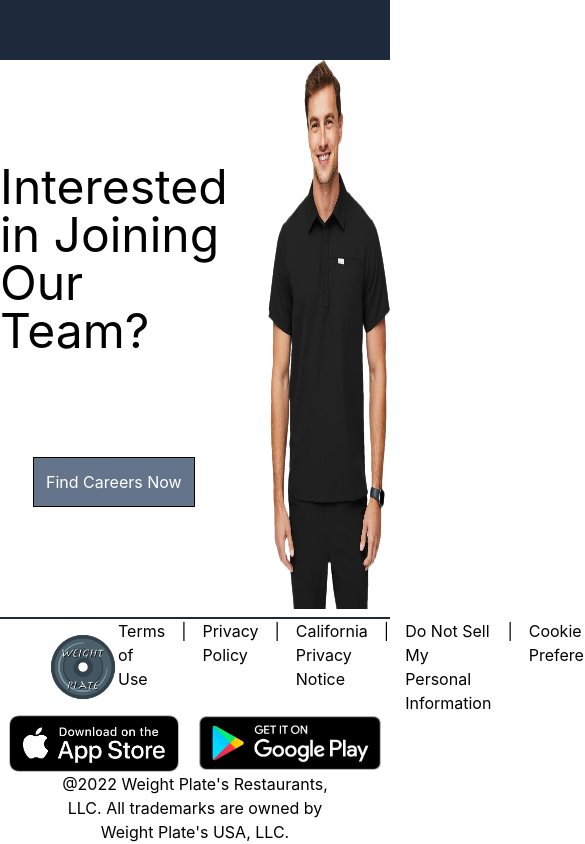
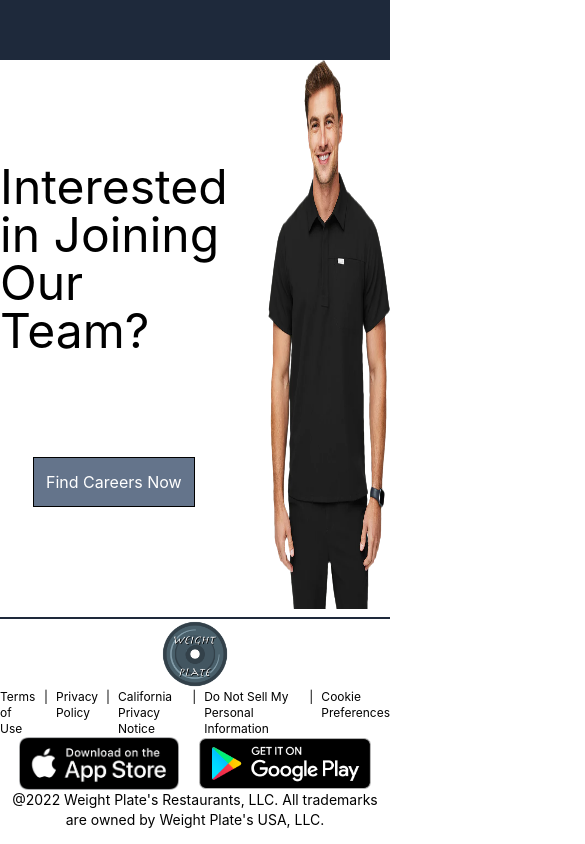
Before and after one commit to wramos1/weight-plate, a Next.js app: page /about-us in a window 390 px wide. Shown: the part 1645-2489 px from the top of the page, 585 px wide, since content can reach past the window. Built offline with nearby package versions, Linux system fonts and the light colour scheme.

Commit message:
Made home page, header, and footer all mobile responsive

```diff
--- a/components/CollectionList.jsx
+++ b/components/CollectionList.jsx
@@ -5,12 +5,12 @@ import { useEffect, useState } from "react";
 
 const Collection = ({ collection }) => {
     return (
-        <div className="w-1/4 flex justify-evenly flex-col h-full relative border-2 border-slate-800 hover:bg-slate-800 hover:border-white hover:border-2 hover:z-10 hover:text-white transition-all hover:scale-110">
+        <div className="w-1/4 flex justify-evenly flex-col h-full relative border-2 border-slate-800 hover:bg-slate-800 hover:border-white hover:border-2 hover:z-10 hover:text-white transition-all hover:scale-110 mobile:w-2/3">
             <Link href={`/collection/${collection.handle}`} className="absolute h-full w-full">
-                <div className="h-1/3 w-full flex justify-center items-center">
-                    <h1 className="text-5xl w-screen flex-[4_1_0%] text-center">{collection.title}</h1>
+                <div className="h-1/3 w-full flex justify-center items-center mobile:h-1/5">
+                    <h1 className="text-5xl w-screen flex-[4_1_0%] text-center mobile:text-2xl">{collection.title}</h1>
                 </div>
-                <div className="relative h-2/3 w-full p-2">
+                <div className="relative h-2/3 w-full p-2 mobile:h-4/5">
                     <Image
                         fill
                         src={collection.imgSrc}
@@ -59,10 +59,10 @@ const CollectionList = () => {
     return (
         <div className="flex flex-col w-full h-screen border-t-2 border-white">
             <div className="flex flex-col justify-center w-full items-center mt-4">
-                <h1 className="text-6xl">We Got The Weight For Your Plate</h1>
-                <h1 className="text-4xl">All Day</h1>
+                <h1 className="title mobile:text-4xl">We Got The Weight For Your Plate</h1>
+                <h1 className="text-5xl mobile:text-2xl">All Day</h1>
             </div>
-            <div className="h-full w-full flex">
+            <div className="h-full w-full flex mobile:flex-col mobile:items-center">
                 {collections.map((collection) => {
                     return (
                         <Collection
--- a/components/Footer.jsx
+++ b/components/Footer.jsx
@@ -6,41 +6,43 @@ import Image from 'next/image';
 
 const Footer = () => {
     return (
-        <div className='border-slate-800 border-t-2 px-12 mt-2'>
-            <div className='flex flex-row w-full justify-evenly items-center'>
+        <div className='border-slate-800 border-t-2 px-12 mt-2 mobile:px-0'>
+            <div className='flex flex-row w-full justify-evenly items-center mobile:flex-col'>
                 <Image
                     height={70}
                     weight={70}
                     src={Logo}
                     alt='Store Logo'
                 />
-                <ul className='flex flex-row gap-4'>
-                    <li>Terms of Use</li>
+                <ul className='flex flex-row gap-4 mobile:text-xs mobile:gap-2'>
+                    <li className='cursor-pointer hover:text-slate-800'>Terms of Use</li>
                     <li>|</li>
-                    <li>Privacy Policy</li>
+                    <li className='cursor-pointer hover:text-slate-800'>Privacy Policy</li>
                     <li>|</li>
-                    <li>California Privacy Notice</li>
+                    <li className='cursor-pointer hover:text-slate-800'>California Privacy Notice</li>
                     <li>|</li>
-                    <li>Do Not Sell My Personal Information</li>
+                    <li className='cursor-pointer hover:text-slate-800'>Do Not Sell My Personal Information</li>
                     <li>|</li>
-                    <li>Cookie Preferences</li>
+                    <li className='cursor-pointer hover:text-slate-800'>Cookie Preferences</li>
                 </ul>
             </div>
             <div className='flex flex-row w-full justify-center items-center gap-x-5'>
                 <Image
-                    height={120}
-                    width={170}
+                    className='cursor-pointer'
+                    height={110}
+                    width={160}
                     src={Apple}
                     alt='App Store'
                 />
                 <Image
-                    height={150}
-                    width={182}
+                    className='cursor-pointer'
+                    height={140}
+                    width={172}
                     src={Google}
                     alt='Google Play'
                 />
             </div>
-            <p className='text-center'>
+            <p className='text-center mobile:text-sm'>
                 @2022 Weight Plate's Restaurants, LLC. All trademarks are owned by Weight Plate's USA, LLC.
             </p>
         </div>
--- a/components/Header.jsx
+++ b/components/Header.jsx
@@ -38,6 +38,7 @@ const Header = () => {
             for (let i = 0; i < tabs.length; i++) {
                 tabs[i].addEventListener('click', () => {
                     document.querySelector('.main-nav').classList.remove('mobile', 'appear');
+                    setHeaderClicked(false)
                 })
             };
         }
@@ -52,14 +53,14 @@ const Header = () => {
     return (
         <nav className='z-50 fixed bg-slate-800 text-white text-xl w-full flex items-center justify-between py-4 px-6'>
             <div className='w-1/3'>
-                <Link href={'/'}>
+                <a href='/'>
                     <Image
                         height={95}
                         weight={95}
                         src={Logo}
                         alt='Store Logo'
                     />
-                </Link>
+                </a>
             </div>
 
             <div className="main-nav w-1/3 flex items-center transition-all mobile:h-4/5 mobile:bg-slate-800 mobile:top-[127px] mobile:justify-center mobile:fixed mobile:-left-full mobile:flex mobile:flex-col mobile:w-full mobile:z-20">
@@ -86,7 +87,7 @@ const Header = () => {
                 </div>
             </div>
 
-            <div className='w-1/3 flex items-center justify-end mobile:justify-between mobile:w-[45%]'>
+            <div className='w-1/3 flex items-center justify-end mobile:justify-between mobile:w-[48%]'>
                 <div className='flex justify-end gap-x-3 items-center'>
                     <Link href={'/my-bag'} className='flex flex-row gap-x-1'>
                         <p className={items !== 0 ? "bg-black rounded-xl w-5 text-center" : ''}>{items !== 0 ? items : ''}</p>
--- a/components/Map.jsx
+++ b/components/Map.jsx
@@ -40,7 +40,7 @@ const Map = ({ selectMarker }) => {
                         <div className='flex flex-row justify-between items-center'>
                             <p>(570)-904-5026</p>
                             <Link href={'/menu'}>
-                                <button className='formal-button border-1 p-2 bg-primary-color text-white font-bold'>Begin Order</button>
+                                <button className='formal-button border-1 p-2 bg-slate-800 text-white font-bold'>Begin Order</button>
                             </Link>
                         </div>
 
--- a/pages/index.js
+++ b/pages/index.js
@@ -45,10 +45,10 @@ export default function Home() {
       {/* End of Hero Section */}
 
       {/* Protein Powder Section */}
-      <div className='w-full h-screen bg-white relative flex justify-end flex-row'>
-        <div className='protein w-full'></div>
+      <div className='w-full h-screen bg-white relative flex justify-end flex-row mobile:flex-col mobile:justify-center'>
+        <div className='protein mobile:clip-none mobile:h-1/2 w-full'></div>
 
-        <div className='w-full flex flex-col justify-start items-end gap-10'>
+        <div className='w-full flex flex-col justify-start items-end gap-10 mobile:items-center mobile:z-20'>
           <h1 className='title'>
             Tasty & Optimal Protein
           </h1>
@@ -65,7 +65,7 @@ export default function Home() {
       {/* End of Protein Powder Section */}
 
       {/* Fork Section */}
-      <div className='diagonal-color-background w-full h-screen bg-white relative flex justify-between flex-row'>
+      <div className='diagonal-color-background w-full h-screen bg-white relative flex justify-between flex-row mobile:flex-col'>
         <div className='flex flex-col w-full h-1/2 justify-start gap-10'>
           <h1 className='title text-left'>
             Helping you pick up the fork
--- a/styles/globals.css
+++ b/styles/globals.css
@@ -53,15 +53,6 @@ a {
 }
 
 @layer components {
-
-  .text-primary-color {
-    @apply text-slate-800;
-  }
-
-  .bg-primary-color {
-    @apply bg-slate-800;
-  }
-
   .button {
     @apply border-2 border-black p-3 bg-slate-800 rounded-2xl text-white hover:text-slate-400;
   }
@@ -77,7 +68,12 @@ a {
   .formal-button {
     @apply bg-slate-500 text-white border border-black p-3 hover:bg-slate-600 hover:underline;
   }
+}
 
+@layer utilities {
+  .clip-none {
+    clip-path: none;
+  }
 }
 
 @layer base {
```
